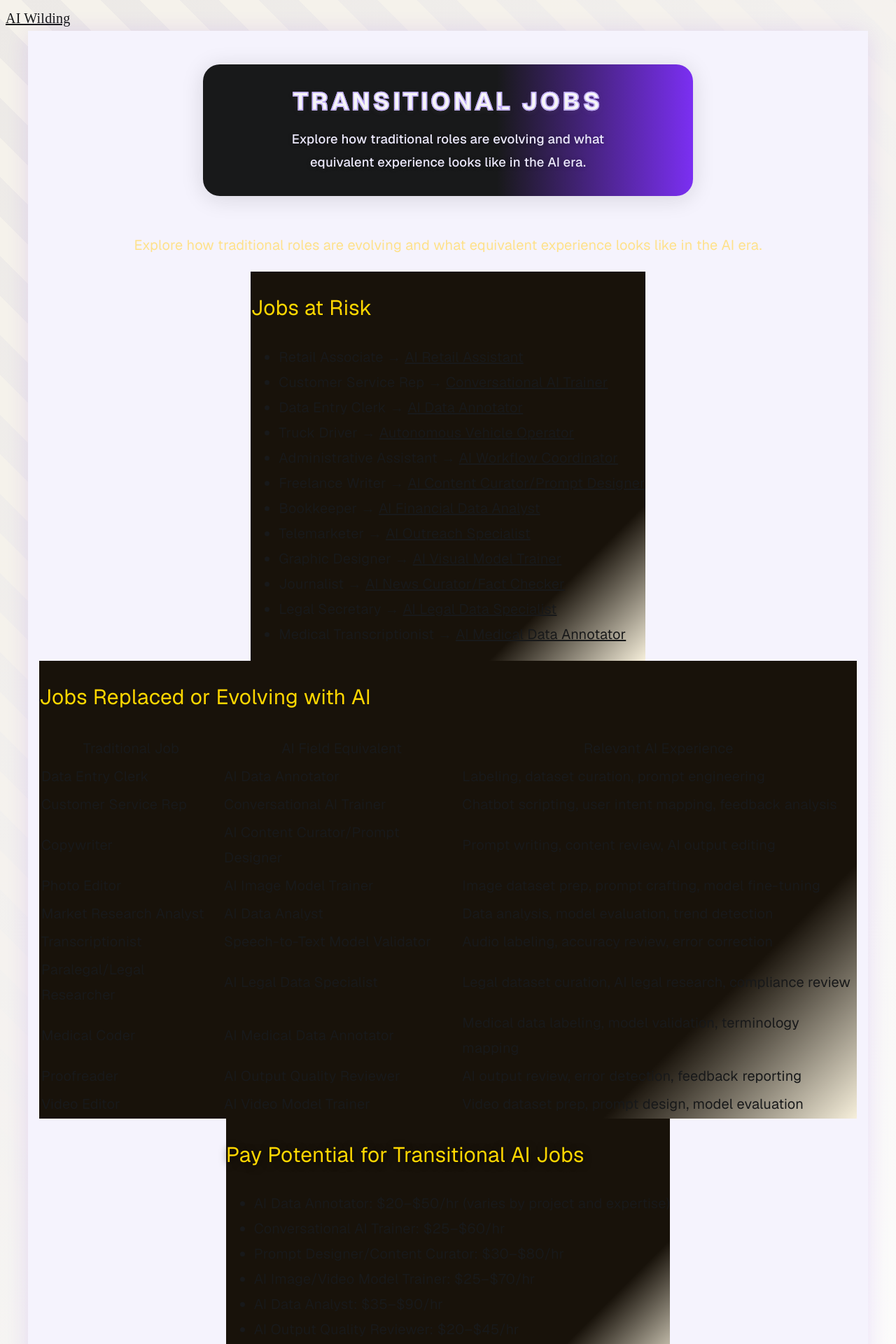
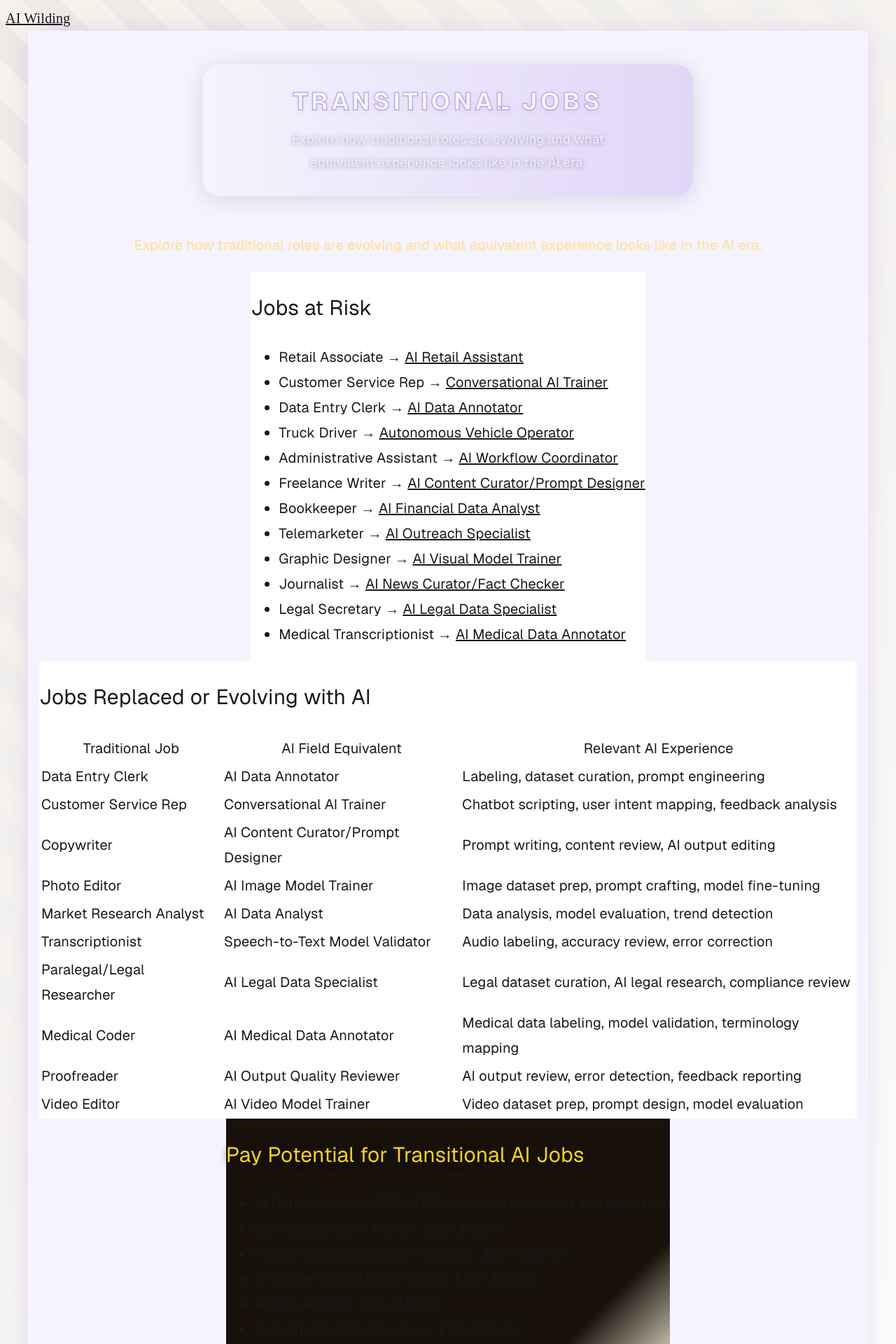
Before and after one commit to Shellzonit/auralis-sanctuary-, a Next.js app: page /transitional-phasing-jobs in a window 1280 px wide. Shown: the top 1920 px of the page at 70% size. Built offline with nearby package versions, Linux system fonts and the light colour scheme.

Commit message:
Remove black background and set font to black for readability on Transitional Jobs page

```diff
--- a/app/transitional-phasing-jobs/page.tsx
+++ b/app/transitional-phasing-jobs/page.tsx
@@ -3,7 +3,7 @@ export default function TransitionalPhasingJobs() {
 // ...existing code...
   return (
     <main style={{ minHeight: '100vh', background: '#f5f3fd', display: 'flex', flexDirection: 'column', alignItems: 'center', padding: '0 1rem' }}>
-      <section style={{ width: '100%', maxWidth: 700, margin: '3rem auto 2rem auto', background: 'linear-gradient(90deg, #18191a 0%, #18191a 60%, #7b2ff2 100%)', borderRadius: 24, boxShadow: '0 4px 32px #18191a22', padding: '2rem 0', display: 'flex', flexDirection: 'column', alignItems: 'center', justifyContent: 'center', position: 'relative', fontFamily: 'Arial, Verdana, system-ui, sans-serif' }}>
+      <section style={{ width: '100%', maxWidth: 700, margin: '3rem auto 2rem auto', background: 'linear-gradient(90deg, #f5f3fd 0%, #e0d6f7 100%)', borderRadius: 24, boxShadow: '0 4px 32px #18191a22', padding: '2rem 0', display: 'flex', flexDirection: 'column', alignItems: 'center', justifyContent: 'center', position: 'relative', fontFamily: 'Arial, Verdana, system-ui, sans-serif' }}>
         <h1 style={{ color: 'rgba(255,255,255,0.97)', fontSize: '2.2rem', fontWeight: 800, fontFamily: 'Arial, Verdana, system-ui, sans-serif', letterSpacing: '0.12em', textTransform: 'uppercase', textAlign: 'center', margin: 0, width: '100%', position: 'relative', zIndex: 2, textShadow: '0 2px 8px #8882', WebkitTextStroke: '1.5px #bba6f7', filter: 'none', background: 'linear-gradient(180deg, #fff 60%, #e0d6f7 100%)', WebkitBackgroundClip: 'text', WebkitTextFillColor: 'transparent', backgroundClip: 'text', lineHeight: 1.18, paddingBottom: '0.18em' }}>Transitional Jobs</h1>
         <div style={{ color: '#ece9fc', fontSize: '1.15rem', fontWeight: 500, marginTop: 10, textAlign: 'center', maxWidth: 500, textShadow: '0 1px 6px #18191a55', fontFamily: 'Arial, Verdana, system-ui, sans-serif' }}>
           Explore how traditional roles are evolving and what equivalent experience looks like in the AI era.
@@ -13,9 +13,9 @@ export default function TransitionalPhasingJobs() {
         Explore how traditional roles are evolving and what equivalent experience looks like in the AI era.
       </p>
       {/* Jobs at Risk Section */}
-      <div className="w-full max-w-3xl rounded-xl shadow-lg p-8 border mb-12" style={{ background: 'linear-gradient(135deg, #18120a 80%, #ffd70022 100%)', borderColor: '#ffd700', fontFamily: 'Arial, Verdana, system-ui, sans-serif' }}>
-        <h2 className="text-2xl font-semibold mb-6 text-center" style={{ color: '#ffd700', fontFamily: 'Arial, Verdana, system-ui, sans-serif' }}>Jobs at Risk</h2>
-        <ul className="list-disc pl-6 text-lg space-y-2" style={{ fontFamily: 'Arial, Verdana, system-ui, sans-serif' }}>
+      <div className="w-full max-w-3xl rounded-xl shadow-lg p-8 border mb-12" style={{ background: '#fff', borderColor: '#e0d6f7', fontFamily: 'Arial, Verdana, system-ui, sans-serif', color: '#18191a' }}>
+        <h2 className="text-2xl font-semibold mb-6 text-center" style={{ color: '#18191a', fontFamily: 'Arial, Verdana, system-ui, sans-serif' }}>Jobs at Risk</h2>
+        <ul className="list-disc pl-6 text-lg space-y-2" style={{ fontFamily: 'Arial, Verdana, system-ui, sans-serif', color: '#18191a' }}>
           <li className="transition-transform duration-150 hover:scale-105 hover:bg-yellow-900/20 rounded-lg px-2">
             Retail Associate → <a href="#ai-retail" className="text-amber-300 underline hover:text-yellow-400 transition-colors">AI Retail Assistant</a>
           </li>
@@ -54,9 +54,9 @@ export default function TransitionalPhasingJobs() {
           </li>
         </ul>
       </div>
-      <div className="w-full max-w-3xl rounded-xl shadow-lg p-8 border mb-12" style={{ background: 'linear-gradient(135deg, #18120a 80%, #ffd70022 100%)', borderColor: '#ffd700', fontFamily: 'Arial, Verdana, system-ui, sans-serif' }}>
-        <h2 className="text-2xl font-semibold mb-6 text-center" style={{ color: '#ffd700', fontFamily: 'Arial, Verdana, system-ui, sans-serif' }}>Jobs Replaced or Evolving with AI</h2>
-        <table className="w-full text-left border-collapse" style={{ color: '#ffe082', fontFamily: 'Arial, Verdana, system-ui, sans-serif' }}>
+      <div className="w-full max-w-3xl rounded-xl shadow-lg p-8 border mb-12" style={{ background: '#fff', borderColor: '#e0d6f7', fontFamily: 'Arial, Verdana, system-ui, sans-serif', color: '#18191a' }}>
+        <h2 className="text-2xl font-semibold mb-6 text-center" style={{ color: '#18191a', fontFamily: 'Arial, Verdana, system-ui, sans-serif' }}>Jobs Replaced or Evolving with AI</h2>
+        <table className="w-full text-left border-collapse" style={{ color: '#18191a', fontFamily: 'Arial, Verdana, system-ui, sans-serif' }}>
           <thead>
             <tr className="transition-colors duration-150 hover:bg-yellow-900/20">
               <th className="py-2 px-3 border-b border-yellow-700 text-lg">Traditional Job</th>
```
